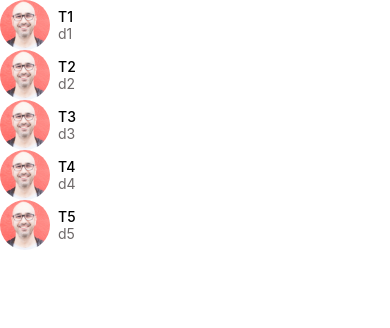
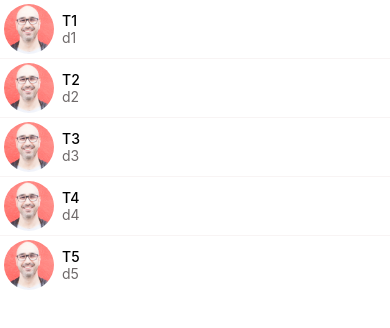
Before and after one commit to Max-256/OverIt, a React Native app: screen / in a window 390 px wide. Shown: the top 328 px of the page. Built offline with nearby package versions, Linux system fonts and the light colour scheme.

Commit message:
build the list item seperator

```diff
--- a/app/components/ListItem.js
+++ b/app/components/ListItem.js
@@ -19,6 +19,7 @@
 const styles = StyleSheet.create({
   container: {
     flexDirection: "row",
+    padding: 4,
   },
   details: {
     justifyContent: "center",
--- /dev/null
+++ b/app/components/ListItemSeperator.js
@@ -0,0 +1,17 @@
+import React from "react";
+import { View, StyleSheet } from "react-native";
+import colors from "../config/colors";
+
+function ListItemSeperator(props) {
+  return <View style={styles.seperator} />;
+}
+
+const styles = StyleSheet.create({
+  seperator: {
+    width: "100%",
+    height: 1,
+    backgroundColor: colors.light,
+  },
+});
+
+export default ListItemSeperator;
--- a/app/screens/MessagesScreen.js
+++ b/app/screens/MessagesScreen.js
@@ -1,9 +1,9 @@
 import React from "react";
 import { FlatList } from "react-native";
-import { View, Text, StyleSheet } from "react-native";
+import { StyleSheet } from "react-native";
 import ListItem from "../components/ListItem";
-import Constants from "expo-constants";
 import Screen from "../components/Screen";
+import ListItemSeperator from "../components/ListItemSeperator";
 
 const messages = [
   {
@@ -51,15 +51,12 @@
             image={item.image}
           />
         )}
+        ItemSeparatorComponent={ListItemSeperator}
       />
     </Screen>
   );
 }
 
-const styles = StyleSheet.create({
-  screen: {
-    paddingTop: Constants.statusBarHeight,
-  },
-});
+const styles = StyleSheet.create({});
 
 export default MessagesScreen;
```
